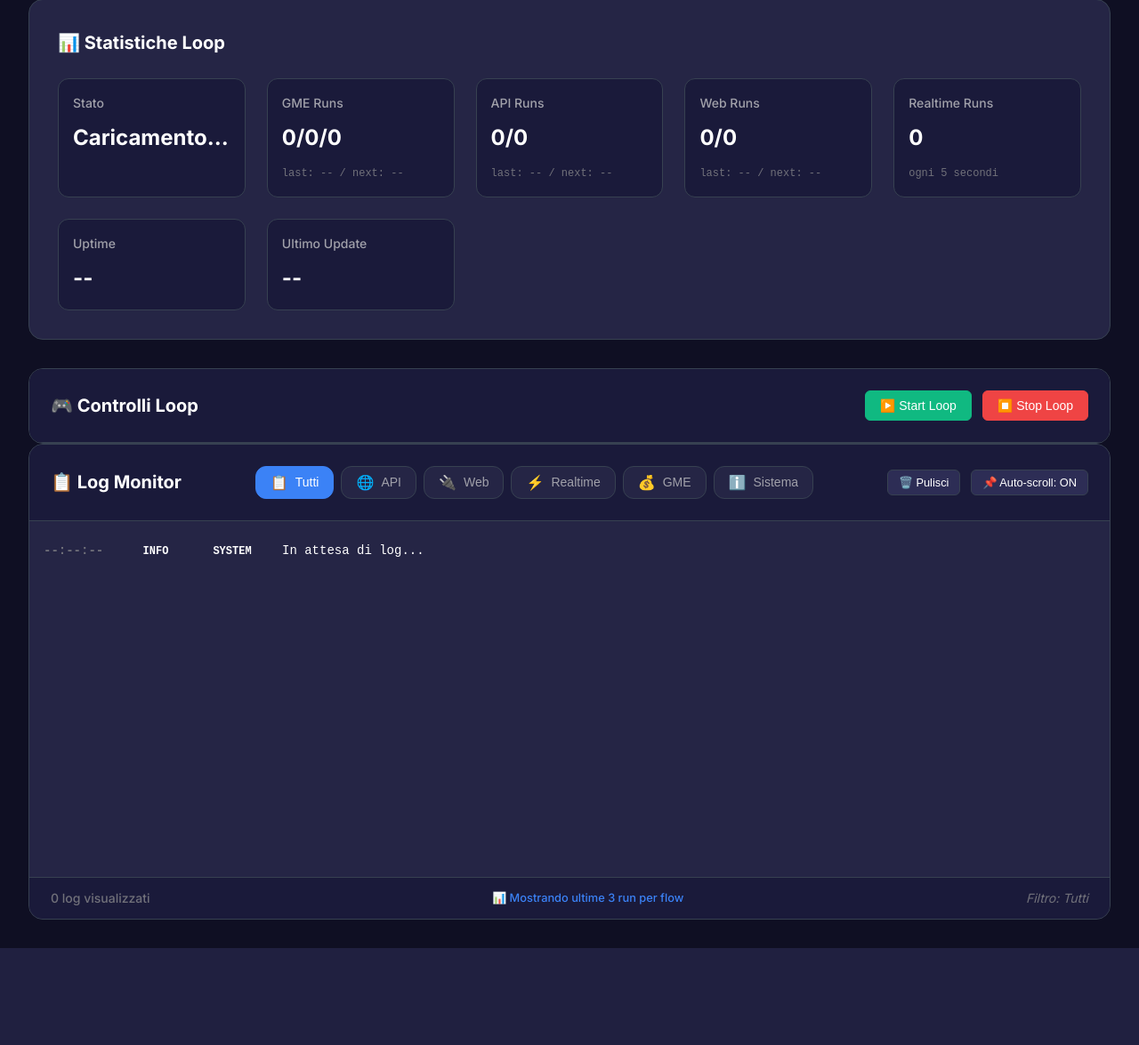
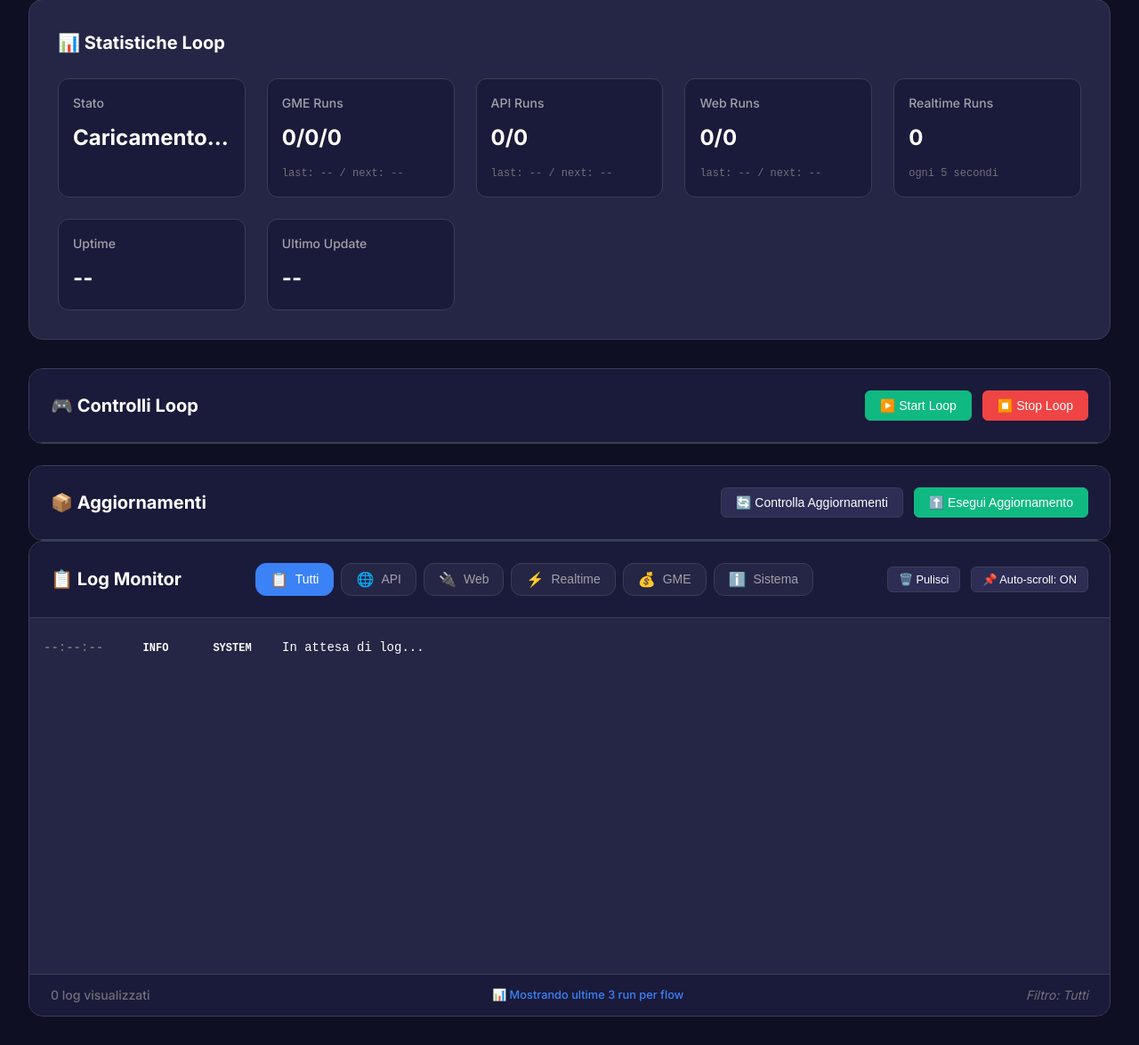
Before and after one commit to frezeen/Solaredge_ScanWriter, a Python web app: template gui/templates/index.html in a window 1280 px wide. Shown: the part 316-1491 px from the top of the page at 89% size. Before the commit the page ends 1382 px from the top, so only its background shows below. Run offline with Jinja, Linux system fonts and the light colour scheme; the template is opened without the code that fills it, so the values that code supplies are empty; some libraries are stand-ins or nearby versions.

Commit message:
feat(gui): Add update controls UI to dashboard
- Add new update controls section to index.html template
- Implement "Check for Updates" button with updateChecker.checkForUpdates() handler
- Implement "Run Update" button with updateChecker.runUpdate() handler
- Style update controls with consistent logs-header and logs-controls layout
- Add Italian localization for update section header and button labels
- Position update controls above log monitor section with appropriate spacing
- Enhance dashboard functionality to support update management workflow

```diff
--- a/gui/templates/index.html
+++ b/gui/templates/index.html
@@ -191,6 +191,21 @@
                     </div>
                 </div>
 
+                <!-- Update Controls -->
+                <div class="loop-controls-container" style="margin-top: 1.5rem;">
+                    <div class="logs-header">
+                        <h3>📦 Aggiornamenti</h3>
+                        <div class="logs-controls">
+                            <button class="btn btn-secondary" onclick="updateChecker.checkForUpdates()" id="checkUpdatesBtn">
+                                🔄 Controlla Aggiornamenti
+                            </button>
+                            <button class="btn btn-success" onclick="updateChecker.runUpdate()" id="runUpdateBtn">
+                                ⬆️ Esegui Aggiornamento
+                            </button>
+                        </div>
+                    </div>
+                </div>
+
                 <!-- Log Monitor con Tab -->
                 <div class="logs-container">
                     <div class="logs-header">
```
